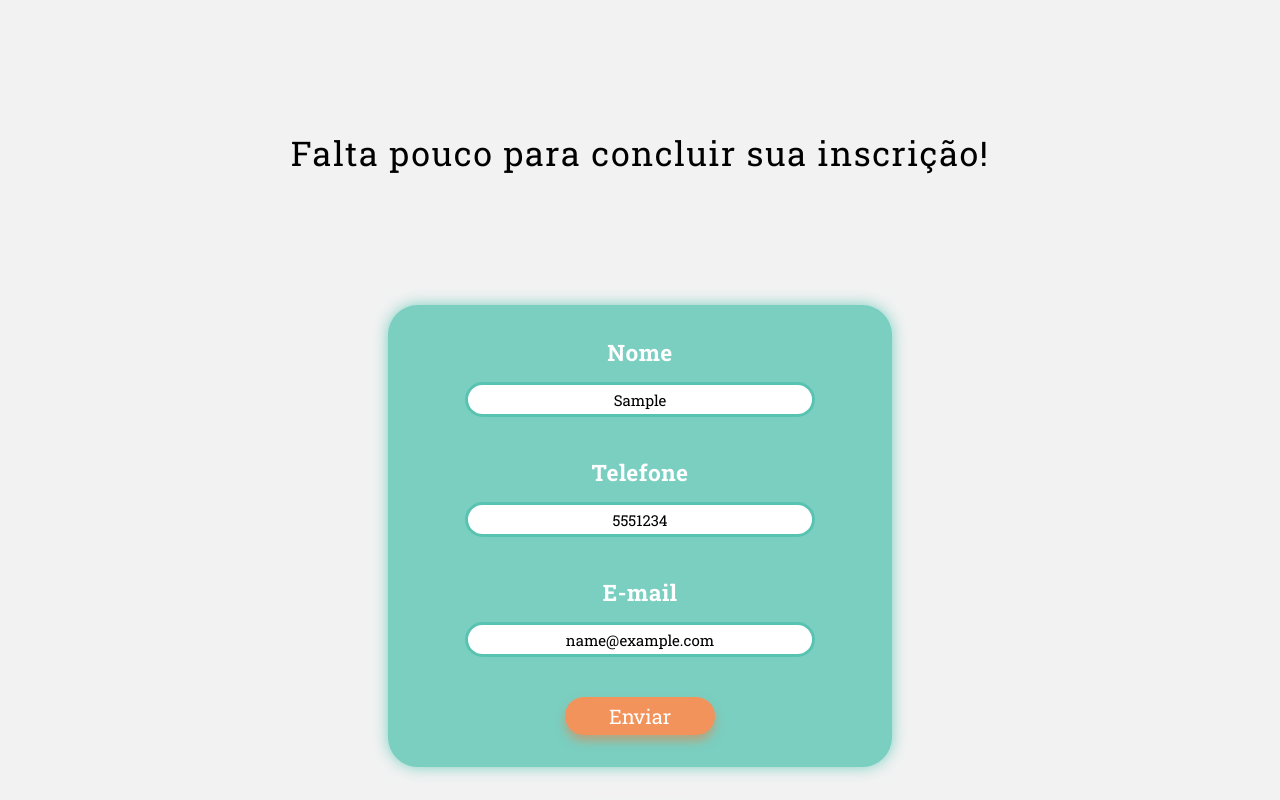
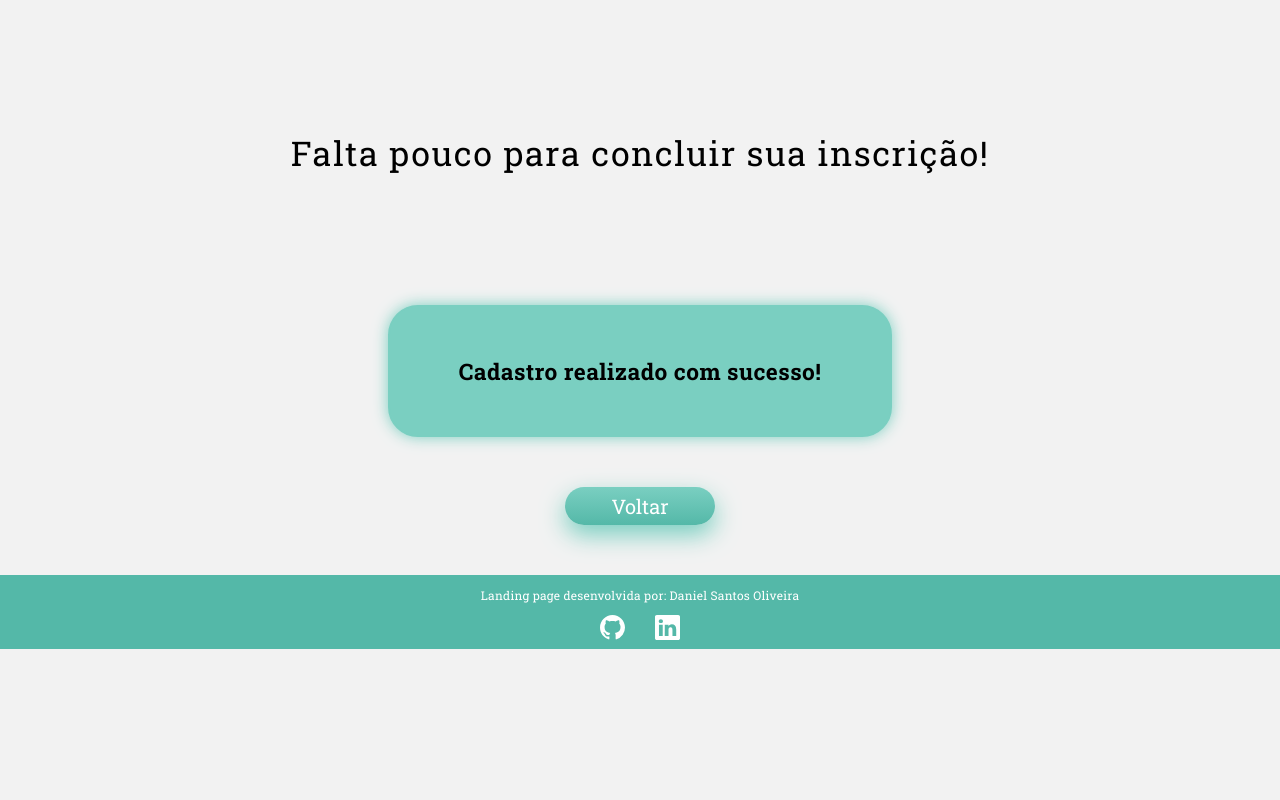
Before and after one commit to danielh-oliveira/LandingPage-Vacinas, a React (Create React App) app: page /Formulario in a window 1280 px wide. Both pictures are taken after typing "Sample", "5551234", "name@example.com" into the empty fields and a click on the button "Enviar". Shown: the top 800 px of the page. Built offline with nearby package versions, Linux system fonts and the light colour scheme.

Commit message:
Fornulario com renderização condicional

```diff
--- a/src/Components/Form/index.js
+++ b/src/Components/Form/index.js
@@ -1,4 +1,5 @@
 import React, { useState } from 'react';
+import { useHistory } from 'react-router-dom';
 import * as S from './styled'
 
 export default function Form() {
@@ -9,14 +10,24 @@ export default function Form() {
     const [telefone, setTelefone] = useState('');
     const [email, setEmail] = useState(value? emailString : '');
 
+    const history = useHistory();
+    let cadastroRealizado = !!localStorage.getItem('DadosCliente');
+
     function handleEnvio(e) {
         e.preventDefault();
         const dados = JSON.stringify({nome, telefone, email});
         localStorage.setItem('DadosCliente', dados);
+        history.push('/Formulario');
     }
 
     return(
         <S.formF>
+            {cadastroRealizado ? (
+                <>
+                    <h2>Cadastro realizado com sucesso!</h2>
+                </>
+            ):(
+                <>
                     <S.labelF>Nome</S.labelF>
                     <S.inputF placeholder='Nome completo' type='text' onChange={e => setNome(e.target.value)} value={nome}/>
                     <S.labelF>Telefone</S.labelF>
@@ -24,6 +35,8 @@ export default function Form() {
                     <S.labelF>E-mail</S.labelF>
                     <S.inputF placeholder='E-mail aqui' type='email' onChange={e => setEmail(e.target.value)} value={email}/>
                     <S.buttonF id='que' onClick={handleEnvio}>Enviar</S.buttonF>
+                </>
+            )}
         </S.formF>
     );
 }
--- a/src/Components/Form/styled.js
+++ b/src/Components/Form/styled.js
@@ -58,3 +58,7 @@ export const buttonF = styled.button`
     margin: 0 auto;
     cursor: pointer;
 `
+
+export const h1 = styled.h1`
+    color: #FFF;
+`
--- a/src/pages/PagForm/index.js
+++ b/src/pages/PagForm/index.js
@@ -6,6 +6,7 @@ import { Link } from 'react-router-dom';
 import * as S from './styled';
 
 export default function PagForm() {
+
     function limpeza() {
         localStorage.clear();
     }
@@ -14,7 +15,7 @@ export default function PagForm() {
         <>
             <S.mainF>
                 <S.h1F>Falta pouco para concluir sua inscrição!</S.h1F>
-                <Form />
+                    <Form />
                 <Link to="/">
                     <S.buttonV onClick={limpeza}>Voltar</S.buttonV>
                 </Link>
```
Lines whose indentation alone changed are shown as unchanged.
